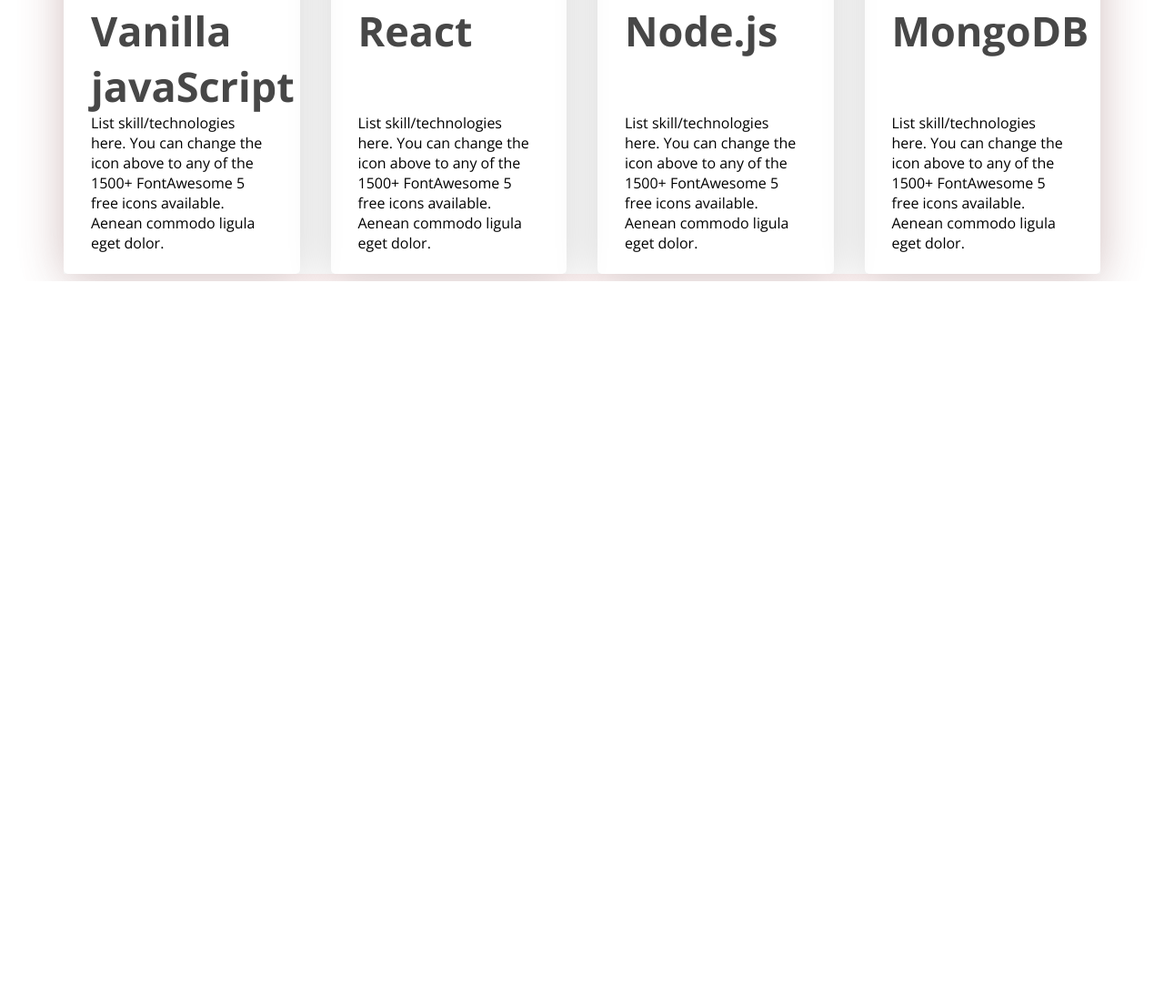
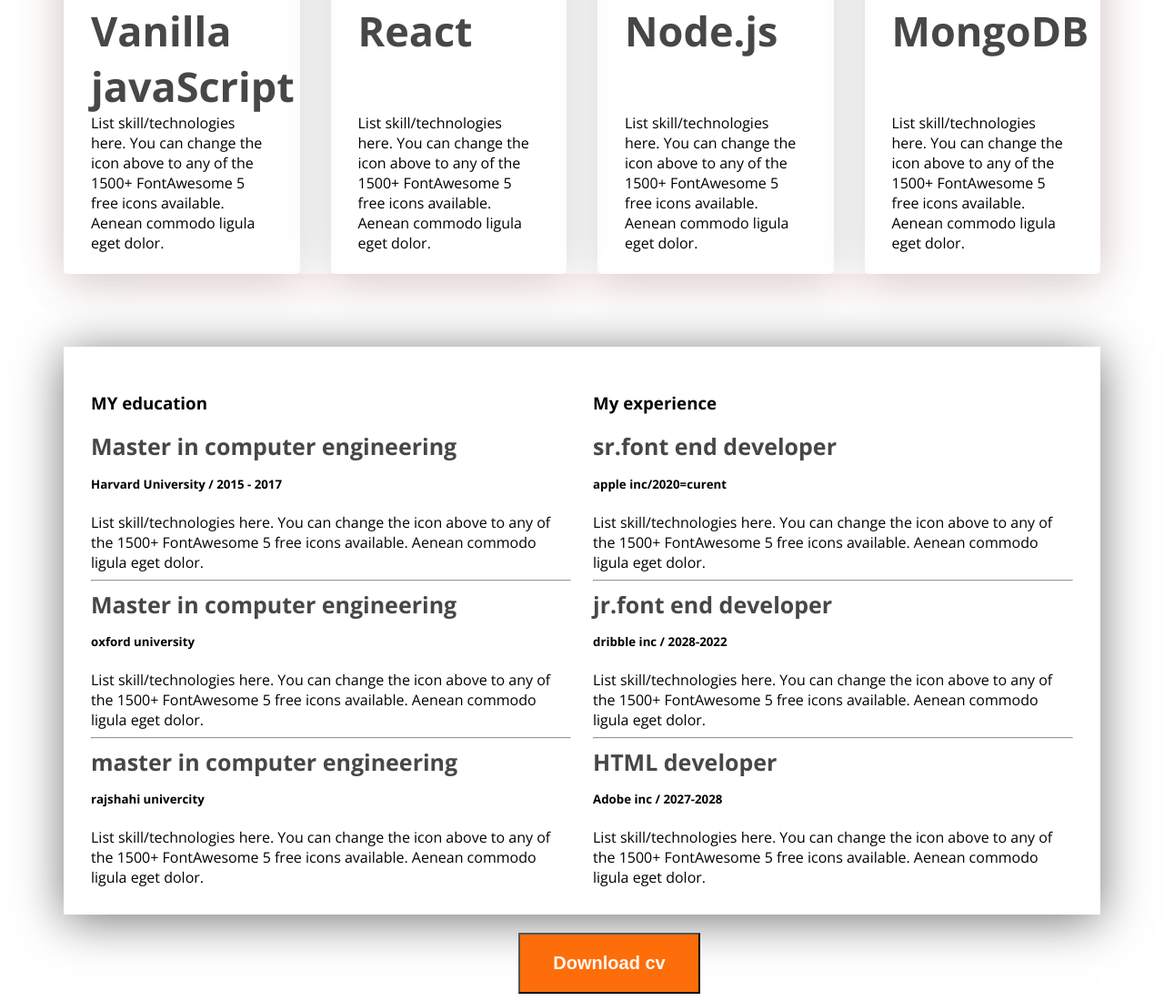
Before and after one commit to Raj3460/web-dev-portfolio, a plain HTML site: page index.html in a window 1280 px wide. Shown: the part 1797-2897 px from the top of the page at 91% size. Before the commit the page ends 2106 px from the top, so only its background shows below. Drawn offline with nearby package versions, Linux system fonts and the light colour scheme.

Commit message:
added the button

```diff
--- a/index.html
+++ b/index.html
@@ -114,6 +114,63 @@
 
               </div>
 
+
+
+              <div class="resume-containers">
+                     <!-- sume-coloum*2>h3.resume-coloum-title+.experience*3>h4.experience-title+h5.experience-sub-title+experience-description.re -->
+                     <div class="resume-coloum">
+                            <h3 class="resume-coloum-title"> MY education</h3>
+                            <div class="experience">
+                                   <h4 class="experience-title"> Master in computer engineering</h4>
+                                   <h5 class="experience-sub-title">Harvard University / 2015 - 2017</h5>
+                                   <experience-description>List skill/technologies here. You can change the icon above
+                                          to any of the 1500+ FontAwesome 5 free icons available. Aenean commodo ligula eget dolor.</experience-description>
+                            </div>
+                            <hr>
+                            <div class="experience">
+                                   <h4 class="experience-title"> Master in computer engineering</h4>
+                                   <h5 class="experience-sub-title"> oxford university</h5>
+                                   <experience-description>List skill/technologies here. You can change the icon above
+                                          to any of the 1500+ FontAwesome 5 free icons available. Aenean commodo ligula eget dolor.</experience-description>
+                            </div>
+                            <hr>
+                            <div class="experience">
+                                   <h4 class="experience-title"> master in computer engineering             </h4>
+                                   <h5 class="experience-sub-title"> rajshahi univercity</h5>
+                                   <experience-description>List skill/technologies here. You can change the icon above
+                                          to any of the 1500+ FontAwesome 5 free icons available. Aenean commodo ligula eget dolor.</experience-description>
+                            </div>
+                     </div>
+                     <div class="resume-coloum">
+                            <h3 class="resume-coloum-title">My experience</h3>
+                            <div class="experience">
+                                   <h4 class="experience-title">sr.font end developer</h4>
+                                   <h5 class="experience-sub-title"> apple inc/2020=curent</h5>
+                                   <experience-description>List skill/technologies here. You can change the icon above
+                                          to any of the 1500+ FontAwesome 5 free icons available. Aenean commodo ligula eget dolor.</experience-description>
+                            </div>
+                            <hr>
+                            <div class="experience">
+                                   <h4 class="experience-title"> jr.font end developer</h4>
+                                   <h5 class="experience-sub-title"> dribble inc / 2028-2022</h5>
+                                   <experience-description>List skill/technologies here. You can change the icon above
+                                          to any of the 1500+ FontAwesome 5 free icons available. Aenean commodo ligula eget dolor.</experience-description>
+                            </div>
+                            <hr>
+                            <div class="experience">
+                                   <h4 class="experience-title">HTML developer</h4>
+                                   <h5 class="experience-sub-title"> Adobe inc / 2027-2028</h5>
+                                   <experience-description>List skill/technologies here. You can change the icon above
+                                          to any of the 1500+ FontAwesome 5 free icons available. Aenean commodo ligula eget dolor.</experience-description>
+                            </div>
+                     </div>
+
+
+              </div>
+
+                    <div class="d-btn">
+                     <button class="d-btn-child">
+                            Download cv</button></div>
                      </section>
 
        </main>
--- a/styles/index.css
+++ b/styles/index.css
@@ -188,5 +188,41 @@ main{
 
 
 }
-/* .skill-description{ */
-       /* box-shadow: #181818; */
+
+
+/* coloum resume style */
+.resume-containers{
+       display: flex;
+       gap: 24px;
+       margin-top: 80px;
+       box-shadow: 0px 6px 50px 0px #757575;
+       padding: 30px;
+
+}
+.experience-title{
+       font-size: 25px;
+       width: 477px;
+       height: 27px;
+       margin: 0%;
+}
+.d-btn{
+       margin-top: 20px;
+       /* margin-right: 200px; */
+       margin-left: 500px;
+       /* background-color:  */
+
+
+
+
+}
+
+/* . <div class="d-btn"><button>download cv</button></div> */
+ .d-btn-child{
+       background-color: #FD6E0A;
+       width: 200px;
+       height: 67px;
+       font-size: 20px;
+       font-weight: bold;
+       color: #FFF8F3;
+
+ }
```
